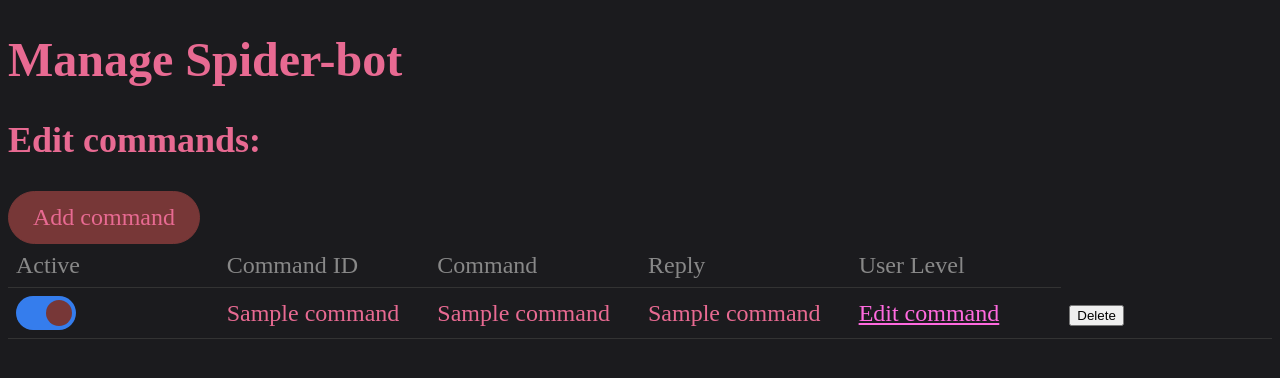
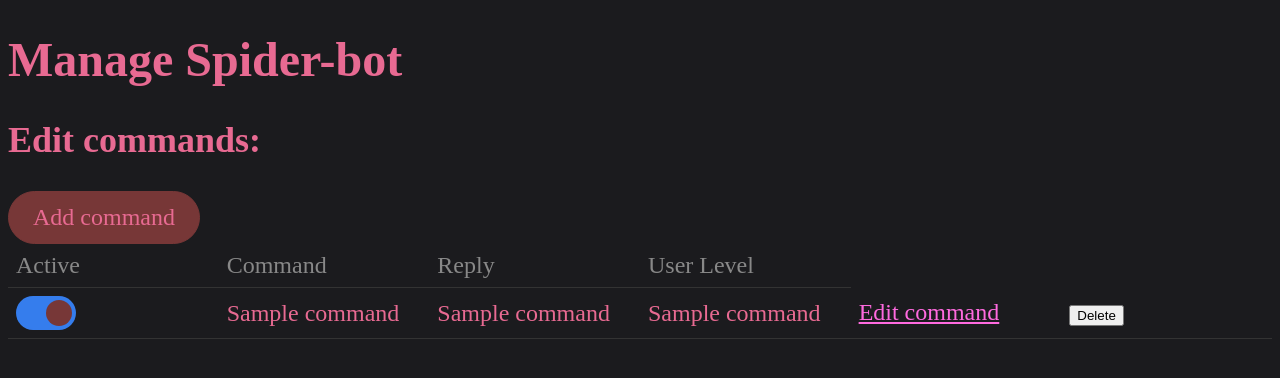
Before and after one commit to Yahya-Alkhosoussy/discord-bot-website, a Flask app: template templates/twitch/commands_dashboard.html in a window 1280 px wide. Shown: the part 61-439 px from the top of the page. Run offline with Flask 3, Linux system fonts and the light colour scheme; the template is opened without the code that fills it: most values are stand-ins (such as "Sample title", 1, 10 or a date in 2020); grey boxes marked "Sample" are stand-in pictures.

Commit message:
removed from table headers

```diff
--- a/templates/twitch/commands_dashboard.html
+++ b/templates/twitch/commands_dashboard.html
@@ -24,7 +24,6 @@
                 <thead>
                     <tr>
                         <th>Active</th>
-                        <th>Command ID</th>
                         <th>Command</th>
                         <th>Reply</th>
                         <th>User Level</th>
```
